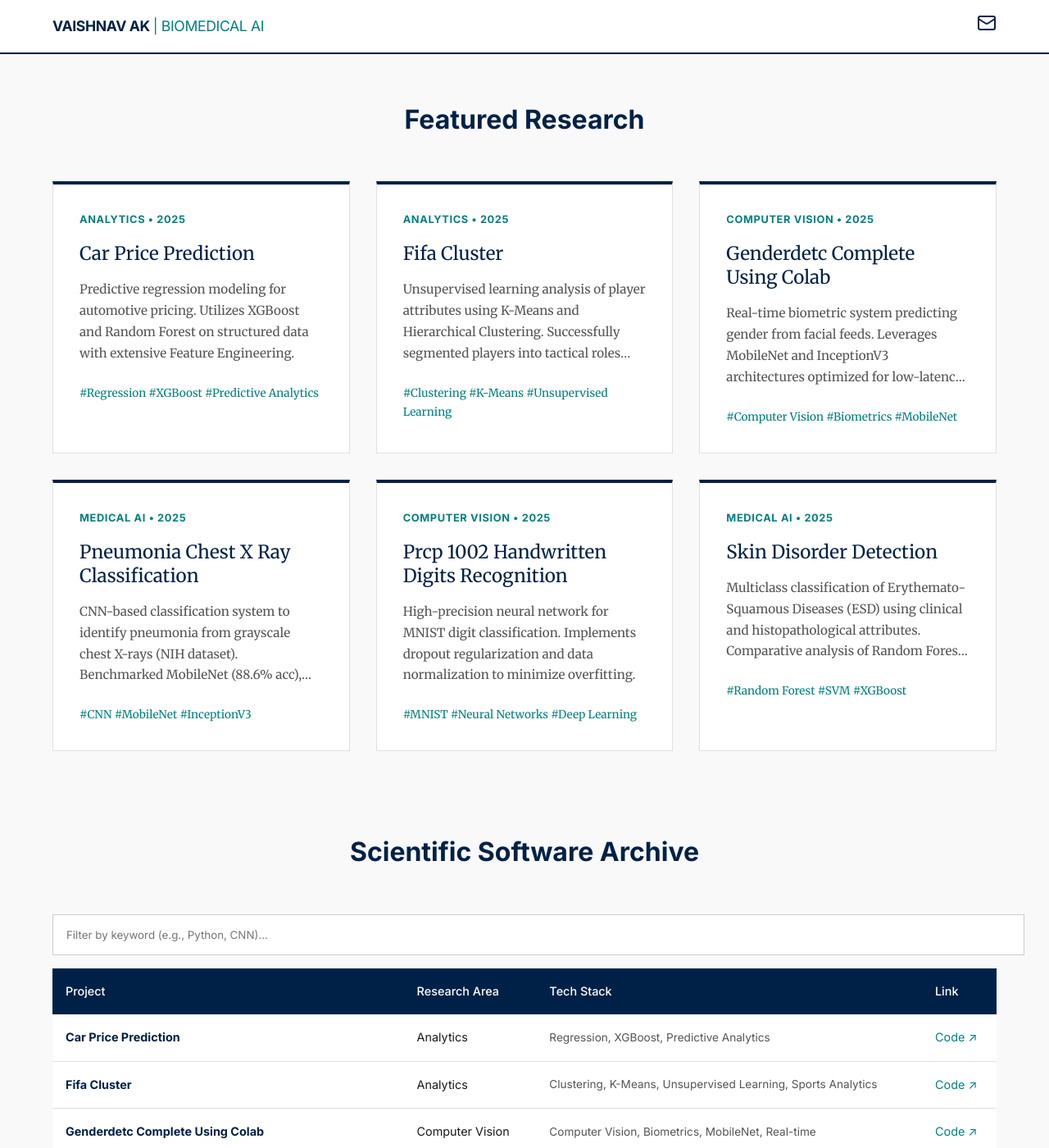
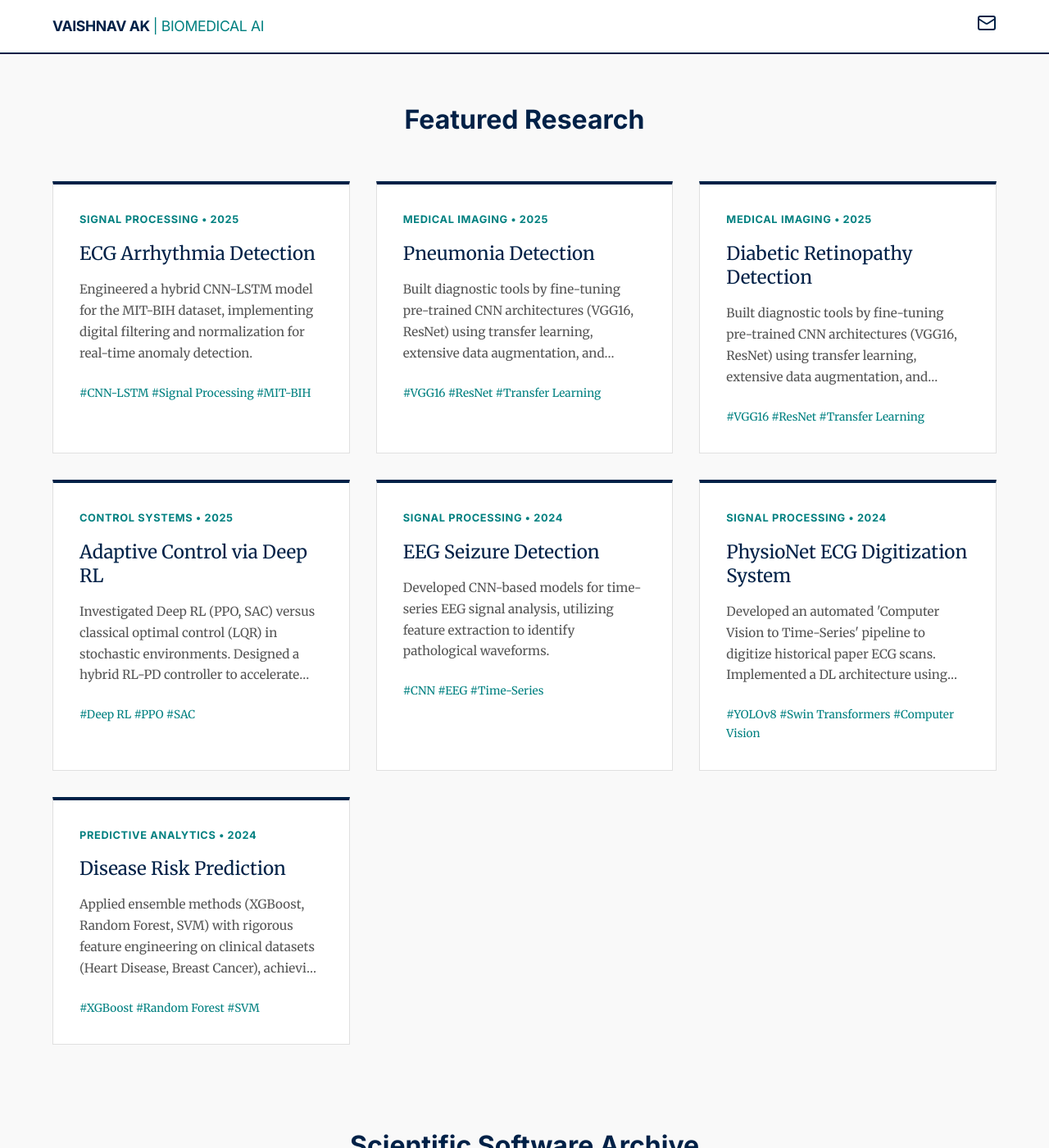
Before and after one commit to vaishnavak2001/vaishnavak2001.github.io, a Jekyll site: the page built from index.md, in a window 1280 px wide and 1400 px high, scrolled down 1317 px. Shown: the whole window at 82% size. Built offline with Jekyll 4.4.1, drawn with Linux system fonts in a browser that asks for light colours; some of the changed text lies outside the part shown.

Commit message:
feat(content): add featured research, update radar chart & d3, link profile image

```diff
--- a/_data/research_data.json
+++ b/_data/research_data.json
@@ -1,91 +1,109 @@
 [
   {
-    "id": "Car_Price_Prediction",
-    "title": "Car Price Prediction",
-    "github": "https://github.com/vaishnavak2001/Car_Price_Prediction",
-    "year": 2025,
-    "featured": true,
-    "abstract": "Predictive regression modeling for automotive pricing. Utilizes XGBoost and Random Forest on structured data with extensive Feature Engineering.",
+    "id": "ecg-classification-cnn-lstm",
+    "title": "ECG Arrhythmia Detection",
+    "abstract": "Engineered a hybrid CNN-LSTM model for the MIT-BIH dataset, implementing digital filtering and normalization for real-time anomaly detection.",
     "tags": [
-      "Regression",
-      "XGBoost",
-      "Predictive Analytics"
-    ],
-    "category": "Analytics"
-  },
-  {
-    "id": "fifa_cluster",
-    "title": "Fifa Cluster",
-    "github": "https://github.com/vaishnavak2001/fifa_cluster",
-    "year": 2025,
-    "featured": true,
-    "abstract": "Unsupervised learning analysis of player attributes using K-Means and Hierarchical Clustering. Successfully segmented players into tactical roles (Defenders vs Attackers) based on performance metrics.",
-    "tags": [
-      "Clustering",
-      "K-Means",
-      "Unsupervised Learning",
-      "Sports Analytics"
-    ],
-    "category": "Analytics"
-  },
-  {
-    "id": "GenderDetc_complete_using_colab",
-    "title": "Genderdetc Complete Using Colab",
-    "github": "https://github.com/vaishnavak2001/GenderDetc_complete_using_colab",
-    "year": 2025,
-    "featured": true,
-    "abstract": "Real-time biometric system predicting gender from facial feeds. Leverages MobileNet and InceptionV3 architectures optimized for low-latency inference using OpenCV.",
-    "tags": [
-      "Computer Vision",
-      "Biometrics",
-      "MobileNet",
+      "CNN-LSTM",
+      "Signal Processing",
+      "MIT-BIH",
       "Real-time"
     ],
-    "category": "Computer Vision"
+    "category": "Signal Processing",
+    "featured": true,
+    "year": 2025,
+    "github": "https://github.com/vaishnavak2001/ecg-classification-cnn-lstm"
   },
   {
     "id": "Pneumonia-chest-X-Ray-classification",
-    "title": "Pneumonia Chest X Ray Classification",
-    "github": "https://github.com/vaishnavak2001/Pneumonia-chest-X-Ray-classification",
+    "title": "Pneumonia Detection",
+    "abstract": "Built diagnostic tools by fine-tuning pre-trained CNN architectures (VGG16, ResNet) using transfer learning, extensive data augmentation, and hyperparameter optimization for X-ray classification.",
+    "tags": [
+      "VGG16",
+      "ResNet",
+      "Transfer Learning",
+      "Medical Imaging"
+    ],
+    "category": "Medical Imaging",
+    "featured": true,
     "year": 2025,
+    "github": "https://github.com/vaishnavak2001/Pneumonia-chest-X-Ray-classification"
+  },
+  {
+    "id": "Diabetic-Retinopathy-Detection",
+    "title": "Diabetic Retinopathy Detection",
+    "abstract": "Built diagnostic tools by fine-tuning pre-trained CNN architectures (VGG16, ResNet) using transfer learning, extensive data augmentation, and hyperparameter optimization for fundus image classification.",
+    "tags": [
+      "VGG16",
+      "ResNet",
+      "Transfer Learning",
+      "Medical Imaging"
+    ],
+    "category": "Medical Imaging",
     "featured": true,
-    "abstract": "CNN-based classification system to identify pneumonia from grayscale chest X-rays (NIH dataset). Benchmarked MobileNet (88.6% acc), InceptionV3, and VGG16. Features real-time inference logic and CLAHE preprocessing for contrast enhancement.",
+    "year": 2025,
+    "github": "https://github.com/vaishnavak2001/Diabetic-Retinopathy-Detection"
+  },
+  {
+    "id": "ControlGym-mass-spring-damper",
+    "title": "Adaptive Control via Deep RL",
+    "abstract": "Investigated Deep RL (PPO, SAC) versus classical optimal control (LQR) in stochastic environments. Designed a hybrid RL-PD controller to accelerate learning and ensure safety, demonstrating RLs superior generalization to unseen disturbances.",
+    "tags": [
+      "Deep RL",
+      "PPO",
+      "SAC",
+      "LQR",
+      "Control Systems"
+    ],
+    "category": "Control Systems",
+    "featured": true,
+    "year": 2025,
+    "github": "https://github.com/vaishnavak2001/ControlGym-mass-spring-damper"
+  },
+  {
+    "id": "EEG-Seizure-Detection",
+    "title": "EEG Seizure Detection",
+    "abstract": "Developed CNN-based models for time-series EEG signal analysis, utilizing feature extraction to identify pathological waveforms.",
     "tags": [
       "CNN",
-      "MobileNet",
-      "InceptionV3",
-      "Medical Imaging"
+      "EEG",
+      "Time-Series",
+      "Feature Extraction"
     ],
-    "category": "Medical AI"
+    "category": "Signal Processing",
+    "featured": true,
+    "year": 2024,
+    "github": "https://github.com/vaishnavak2001"
   },
   {
-    "id": "PRCP_1002_Handwritten_Digits_Recognition",
-    "title": "Prcp 1002 Handwritten Digits Recognition",
-    "github": "https://github.com/vaishnavak2001/PRCP_1002_Handwritten_Digits_Recognition",
-    "year": 2025,
+    "id": "PhysioNet-ECG-Digitization",
+    "title": "PhysioNet ECG Digitization System",
+    "abstract": "Developed an automated 'Computer Vision to Time-Series' pipeline to digitize historical paper ECG scans. Implemented a DL architecture using YOLOv8 for layout detection and Swin Transformers for signal extraction, featuring dynamic calibration and artifact removal.",
+    "tags": [
+      "YOLOv8",
+      "Swin Transformers",
+      "Computer Vision",
+      "Digitization"
+    ],
+    "category": "Signal Processing",
     "featured": true,
-    "abstract": "High-precision neural network for MNIST digit classification. Implements dropout regularization and data normalization to minimize overfitting.",
-    "tags": [
-      "MNIST",
-      "Neural Networks",
-      "Deep Learning"
-    ],
-    "category": "Computer Vision"
+    "year": 2024,
+    "github": "https://github.com/vaishnavak2001"
   },
   {
-    "id": "skin-disorder-detection",
-    "title": "Skin Disorder Detection",
-    "github": "https://github.com/vaishnavak2001/skin-disorder-detection",
-    "year": 2025,
-    "featured": true,
-    "abstract": "Multiclass classification of Erythemato-Squamous Diseases (ESD) using clinical and histopathological attributes. Comparative analysis of Random Forest (93% acc), SVM, and XGBoost. Features robust preprocessing including imputation and outlier detection.",
+    "id": "Disease-Risk-Prediction",
+    "title": "Disease Risk Prediction",
+    "abstract": "Applied ensemble methods (XGBoost, Random Forest, SVM) with rigorous feature engineering on clinical datasets (Heart Disease, Breast Cancer), achieving model accuracy up to 93% through feature engineering.",
     "tags": [
+      "XGBoost",
       "Random Forest",
       "SVM",
-      "XGBoost",
       "Clinical Data"
     ],
-    "category": "Medical AI"
+    "category": "Predictive Analytics",
+    "featured": true,
+    "year": 2024,
+    "github": "https://github.com/vaishnavak2001"
   },
   {
     "id": "Admission_Prediction_-Linear_Regression-",
@@ -95,8 +113,7 @@
     "featured": false,
     "abstract": "Predicting graduate admission chances using linear regression with GRE, TOEFL, University Rating, SOP, LOR, CGPA, and Research. Explores data preprocessing, EDA, feature selection, regularization, polynomial features, and cross-validation to improve model accuracy. Polynomial features showed the best performance.",
     "tags": [
-      "Jupyter Notebook",
-      "Data Science"
+      "Jupyter Notebook"
     ],
     "category": "Software Archive"
   },
@@ -108,8 +125,7 @@
     "featured": false,
     "abstract": "This project aims to build a machine learning model to predict total sales based on advertising spending across different channels: TV, Radio, and Newspaper. The goal is to understand the impact of advertising budgets on sales revenue and identify the most effective advertising channels.",
     "tags": [
-      "Jupyter Notebook",
-      "Neural Networks"
+      "Jupyter Notebook"
     ],
     "category": "Software Archive"
   },
@@ -130,9 +146,7 @@
     "year": 2025,
     "featured": false,
     "abstract": "Scientific software archive.",
-    "tags": [
-      "AI Agent"
-    ],
+    "tags": [],
     "category": "Software Archive"
   },
   {
@@ -155,8 +169,7 @@
     "featured": false,
     "abstract": "Scientific software archive.",
     "tags": [
-      "Jupyter Notebook",
-      "AI Agent"
+      "Jupyter Notebook"
     ],
     "category": "Software Archive"
   },
@@ -180,8 +193,19 @@
     "featured": false,
     "abstract": "Scientific software archive.",
     "tags": [
-      "Python",
-      "AI Agent"
+      "Python"
+    ],
+    "category": "Software Archive"
+  },
+  {
+    "id": "Car_Price_Prediction",
+    "title": "Car Price Prediction",
+    "github": "https://github.com/vaishnavak2001/Car_Price_Prediction",
+    "year": 2025,
+    "featured": false,
+    "abstract": "Scientific software archive.",
+    "tags": [
+      "Jupyter Notebook"
     ],
     "category": "Software Archive"
   },
@@ -210,30 +234,6 @@
     "category": "Software Archive"
   },
   {
-    "id": "ControlGym-mass-spring-damper",
-    "title": "Controlgym Mass Spring Damper",
-    "github": "https://github.com/vaishnavak2001/ControlGym-mass-spring-damper",
-    "year": 2025,
-    "featured": false,
-    "abstract": "Scientific software archive.",
-    "tags": [
-      "Python"
-    ],
-    "category": "Software Archive"
-  },
-  {
-    "id": "Diabetic-Retinopathy-Detection",
-    "title": "Diabetic Retinopathy Detection",
-    "github": "https://github.com/vaishnavak2001/Diabetic-Retinopathy-Detection",
-    "year": 2025,
-    "featured": false,
-    "abstract": "In this diabetic retinopathy classification project, various deep learning models—including EfficientNet, VGG16,DenseNet,  ResNet50, and MobileNetV2—were trained to classify retinal fundus images into three clinically significant categories: No DR, Mild DR, and Severe DR",
-    "tags": [
-      "Jupyter Notebook"
-    ],
-    "category": "Software Archive"
-  },
-  {
     "id": "dronegym-rl-quadcopter-attitude",
     "title": "Dronegym Rl Quadcopter Attitude",
     "github": "https://github.com/vaishnavak2001/dronegym-rl-quadcopter-attitude",
@@ -244,17 +244,26 @@
     "category": "Software Archive"
   },
   {
-    "id": "ecg-classification-cnn-lstm",
-    "title": "Ecg Classification Cnn Lstm",
-    "github": "https://github.com/vaishnavak2001/ecg-classification-cnn-lstm",
+    "id": "fifa_cluster",
+    "title": "Fifa Cluster",
+    "github": "https://github.com/vaishnavak2001/fifa_cluster",
     "year": 2025,
     "featured": false,
     "abstract": "Scientific software archive.",
     "tags": [
-      "Jupyter Notebook",
-      "Neural Networks",
-      "CNN",
-      "LSTM"
+      "Jupyter Notebook"
+    ],
+    "category": "Software Archive"
+  },
+  {
+    "id": "GenderDetc_complete_using_colab",
+    "title": "Genderdetc Complete Using Colab",
+    "github": "https://github.com/vaishnavak2001/GenderDetc_complete_using_colab",
+    "year": 2025,
+    "featured": false,
+    "abstract": "Scientific software archive.",
+    "tags": [
+      "Jupyter Notebook"
     ],
     "category": "Software Archive"
   },
@@ -266,8 +275,19 @@
     "featured": false,
     "abstract": "Scientific software archive.",
     "tags": [
-      "Jupyter Notebook",
-      "Data Science"
+      "Jupyter Notebook"
+    ],
+    "category": "Software Archive"
+  },
+  {
+    "id": "PRCP_1002_Handwritten_Digits_Recognition",
+    "title": "Prcp 1002 Handwritten Digits Recognition",
+    "github": "https://github.com/vaishnavak2001/PRCP_1002_Handwritten_Digits_Recognition",
+    "year": 2025,
+    "featured": false,
+    "abstract": "Scientific software archive.",
+    "tags": [
+      "Jupyter Notebook"
     ],
     "category": "Software Archive"
   },
@@ -279,8 +299,19 @@
     "featured": false,
     "abstract": "Scientific software archive.",
     "tags": [
-      "Python",
-      "AI Agent"
+      "Python"
+    ],
+    "category": "Software Archive"
+  },
+  {
+    "id": "skin-disorder-detection",
+    "title": "Skin Disorder Detection",
+    "github": "https://github.com/vaishnavak2001/skin-disorder-detection",
+    "year": 2025,
+    "featured": false,
+    "abstract": "This project focuses on the classification of Erythemato-Squamous Diseases (ESD) using supervised machine learning algorithms. The goal is to assist dermatologists in accurately diagnosing six common skin conditions by leveraging clinical and histopathological data.",
+    "tags": [
+      "HTML"
     ],
     "category": "Software Archive"
   },
@@ -316,8 +347,7 @@
     "featured": false,
     "abstract": "Scientific software archive.",
     "tags": [
-      "Jupyter Notebook",
-      "Data Science"
+      "Jupyter Notebook"
     ],
     "category": "Software Archive"
   },
@@ -329,8 +359,7 @@
     "featured": false,
     "abstract": "Scientific software archive.",
     "tags": [
-      "Jupyter Notebook",
-      "Python"
+      "Jupyter Notebook"
     ],
     "category": "Software Archive"
   }
--- a/_layouts/biomedical.html
+++ b/_layouts/biomedical.html
@@ -61,8 +61,8 @@
             </div>
         </div>
         <div class="hero-image-container">
-            <!-- If profile.jpg exists it will show, else fallback/alt text -->
-            <img src="{{ '/assets/images/profile.jpg' | relative_url }}"
+            <!-- User requested path: images/profile.jpg -->
+            <img src="{{ '/images/profile.jpg' | relative_url }}"
                 onerror="this.src='https://ui-avatars.com/api/?name=Vaishnav+AK&background=002147&color=fff&size=512'"
                 alt="Vaishnav AK" class="hero-img">
         </div>
@@ -142,10 +142,10 @@
         new Chart(ctx, {
             type: 'radar',
             data: {
-                labels: ['Biomedical Eng', 'Deep Learning', 'Data Science', 'Clinical Systems', 'Control Science', 'Research'],
+                labels: ['Biomedical Eng', 'Deep Learning', 'Data Science', 'Signal Processing', 'Control Science', 'Research'],
                 datasets: [{
                     label: 'Proficiency',
-                    data: [90, 85, 88, 75, 80, 85],
+                    data: [90, 85, 88, 85, 80, 85],
                     fill: true,
                     backgroundColor: 'rgba(0, 128, 128, 0.2)',
                     borderColor: 'rgba(0, 128, 128, 1)',
@@ -173,15 +173,31 @@
         { id: "{{ project.title }}", group: 1 },
         {% endfor %}
         // Tech nodes
-        { id: "Python", group: 2 }, { id: "Deep Learning", group: 2 }, { id: "Biomedical", group: 2 }
+        { id: "Python", group: 2 },
+        { id: "Deep Learning", group: 2 },
+        { id: "Biomedical", group: 2 },
+        { id: "Signal Processing", group: 2 },
+        { id: "Reinforcement Learning", group: 2 },
+        { id: "Computer Vision", group: 2 }
         ];
 
         const links = [
+            // Connect first 10 projects to generic nodes for density
             {% for project in site.data.research_data limit: 10 %}
         { source: "{{ project.title }}", target: "Python" },
         {% endfor %}
+
+        // Connect featured projects to specific domains
         {% for project in featured %}
+        {% if project.category == 'Signal Processing' %}
+        { source: "{{ project.title }}", target: "Signal Processing" },
+        {% elsif project.category == 'Control Systems' %}
+        { source: "{{ project.title }}", target: "Reinforcement Learning" },
+        {% elsif project.category == 'Medical Imaging' %}
         { source: "{{ project.title }}", target: "Deep Learning" },
+        {% else %}
+        { source: "{{ project.title }}", target: "Data Science" },
+        {% endif %}
         {% endfor %}
         ];
 
```
Also changed, not shown: scripts/generate_full_portfolio_data.py (+111 -107 lines).
